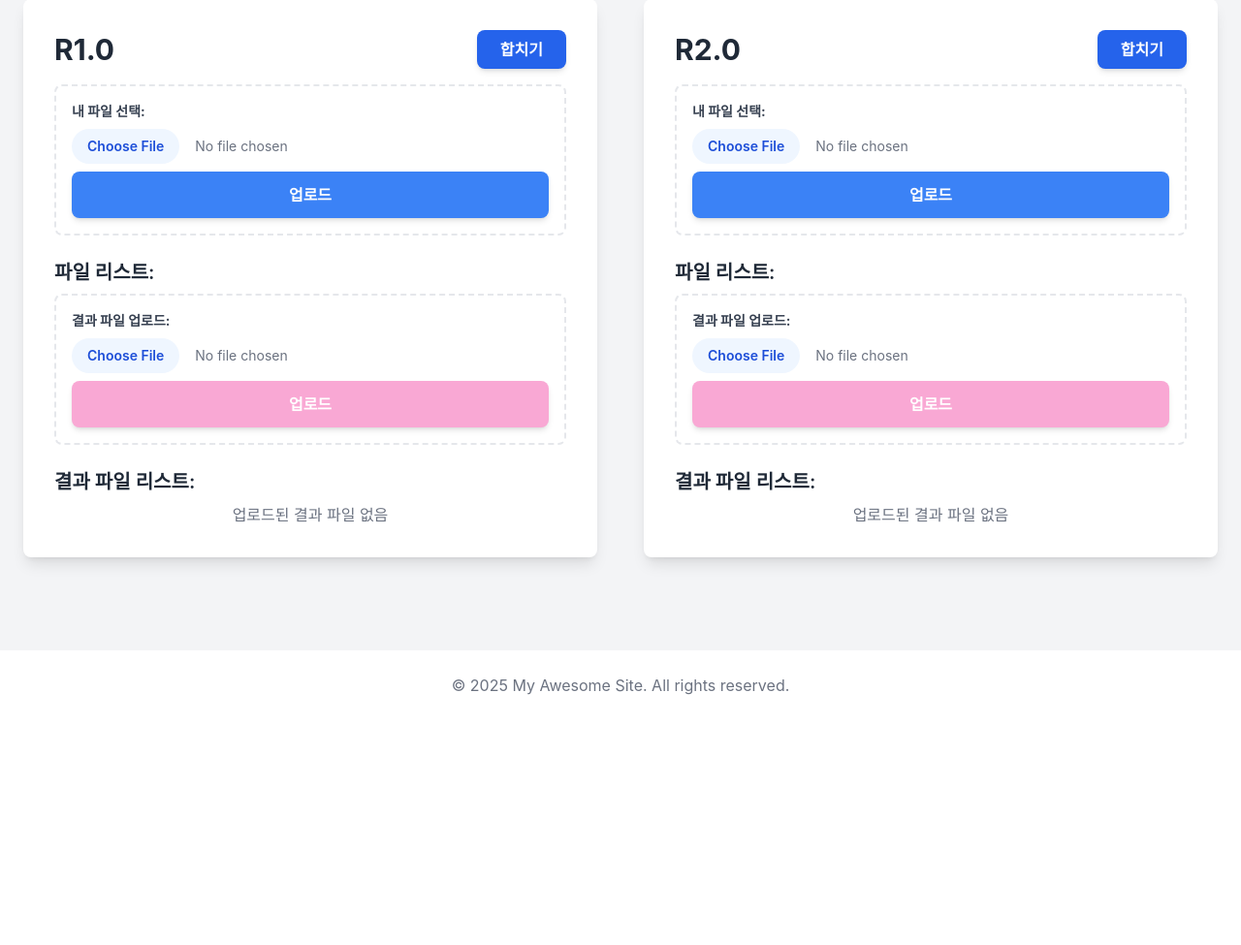
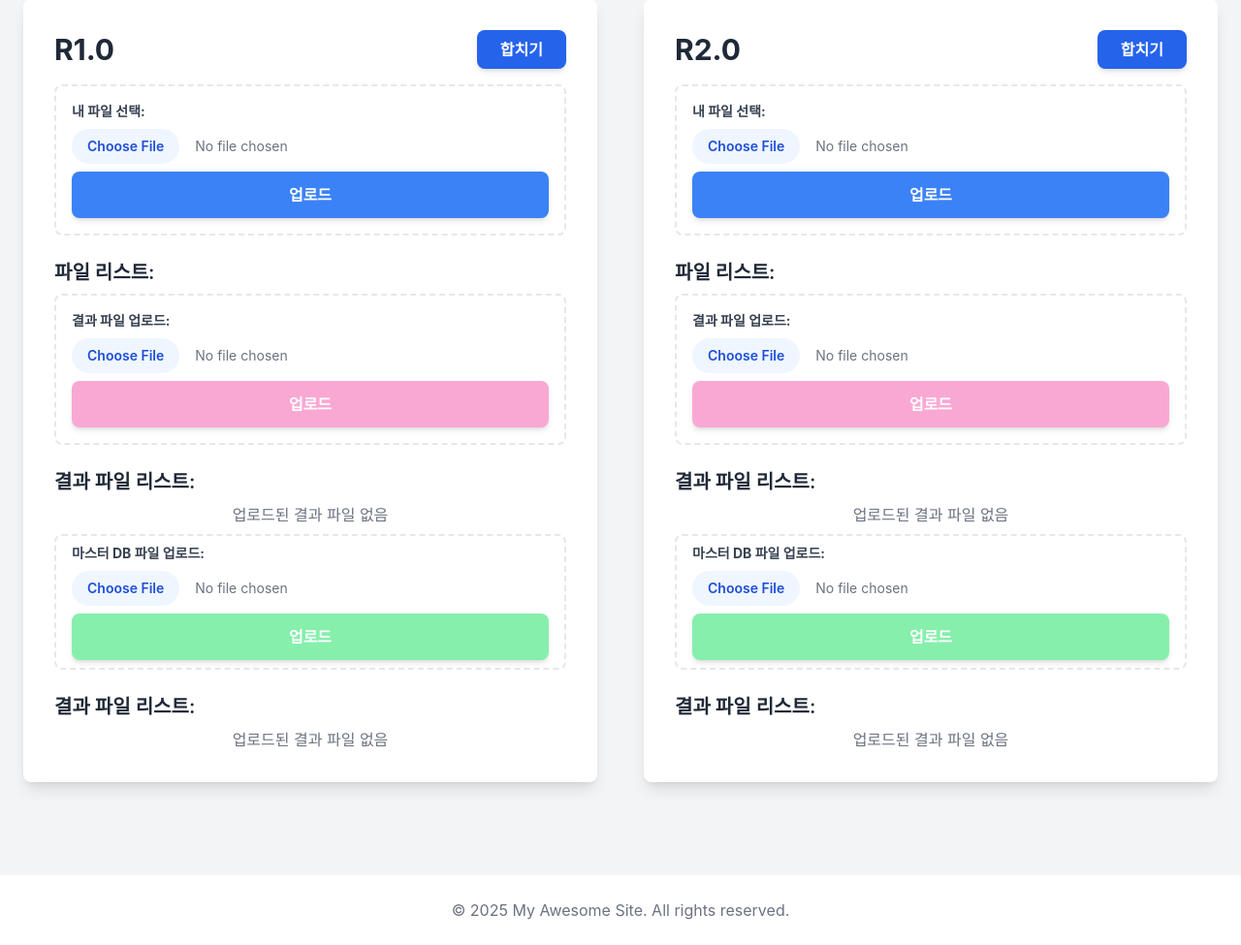
Before and after one commit to yibre/ExcelMergeSite, a FastAPI app: page / in a window 1280 px wide. Shown: the part 235-1210 px from the top of the page at 97% size. Before the commit the page ends 952 px from the top, so only its background shows below. Run offline with FastAPI, Linux system fonts and the light colour scheme; some libraries are stand-ins or nearby versions.

Commit message:
[FEAT] upload masterdb 함수 만드는 중

```diff
--- a/routers/api.py
+++ b/routers/api.py
@@ -20,6 +20,7 @@ os.makedirs(UPLOADS_DIR, exist_ok=True)
 for version in VERSIONS:
     os.makedirs(os.path.join(UPLOADS_DIR, version), exist_ok=True)
     os.makedirs(os.path.join(UPLOADS_DIR, version, "results"), exist_ok=True)
+    os.makedirs(os.path.join(UPLOADS_DIR, version, "masterdb"), exist_ok=True)
 
 router = APIRouter()
 templates = Jinja2Templates(directory="templates")
@@ -76,12 +77,18 @@ async def read_home(request: Request, client_ip: str = Depends(verify_ip_whiteli
         # results 폴더의 파일 리스트 가져오기
         results_files1 = os.listdir(UPLOADS_DIR+"/ver1/results")
         results_files2 = os.listdir(UPLOADS_DIR+"/ver2/results")
+
+        # masterdb 폴더의 파일 리스트 가져오기
+        masterdb_files1 = os.listdir(UPLOADS_DIR+"/ver1/masterdb")
+        masterdb_files2 = os.listdir(UPLOADS_DIR+"/ver2/masterdb")
     except OSError:
         template_file = None
         data_files1 = []
         data_files2 = []
         results_files1 = []
         results_files2 = []
+        masterdb_files1 = []
+        masterdb_files2 = []
 
     # 삭제 가능 여부 판단 (일반 데이터 파일만)
     deletable_files1 = {f: check_file_owner("ver1", f, client_ip) for f in data_files1}
@@ -99,7 +106,9 @@ async def read_home(request: Request, client_ip: str = Depends(verify_ip_whiteli
         "results_files2": results_files2, # ver2/results에 올라간 파일 리스트
         "master_merge_filename": MASTER_MERGE_FILENAME,
         "deletable_files1": deletable_files1,
-        "deletable_files2": deletable_files2
+        "deletable_files2": deletable_files2,
+        "masterdb_files1": masterdb_files1,
+        "masterdb_files2": masterdb_files2
     }
     return templates.TemplateResponse("home.html", context)
 
@@ -141,9 +150,6 @@ async def handle_upload(
     file: UploadFile = File(...),
     client_ip: str = Depends(verify_ip_whitelist)
 ):
-    """
-    This endpoint handles the data file uploads.
-    """
     file_path = os.path.join(get_version_dir(version), file.filename)
     # Prevent overwriting the template with a data file of the same name
     if file.filename == TEMPLATE_FILENAME:
@@ -154,6 +160,20 @@ async def handle_upload(
     # IP 등록
     register_file_owner(version, file.filename, client_ip)
 
+    return RedirectResponse(url="/", status_code=303)
+
+
+# 마스터 DB 업로드
+@router.post("/upload/{version}/masterdb", response_class=RedirectResponse)
+async def upload_masterdb(
+    version: str,
+    file: UploadFile = File(...),
+):
+    file_path = os.path.join(get_version_dir(version), file.filename)
+    master_dir = os.path.join(get_version_dir(version), "masterdb")
+    file_path = os.path.join(master_dir, filename)
+    with open(file_path, "wb") as buffer:
+        shutil.copyfileobj(file.file, buffer)
     return RedirectResponse(url="/", status_code=303)
 
 
@@ -194,7 +214,6 @@ async def handle_delete(
         except OSError as e:
             print(f"Error deleting file {filename}: {e}")
     return RedirectResponse(url="/", status_code=303)
-
 
 
 @router.get("/merge/{version}", response_class=FileResponse)
--- a/templates/home.html
+++ b/templates/home.html
@@ -119,6 +119,44 @@
                 <p class="text-center text-gray-500">업로드된 결과 파일 없음</p>
             {% endif %}
 
+             <!-- 마스터 DB 파일 업로드 -->
+            <form action="/upload/{{version}}/masterdb" method="post" enctype="multipart/form-data" class="mb-6 p-4 py-2 my-2 border-2 border-dashed rounded-lg">
+                <div class="mb-2">
+                    <label for="data_file" class="block text-gray-700 text-sm font-bold mb-2">마스터 DB 파일 업로드:</label>
+                    <input type="file" name="file" id="data_file" required
+                        class="block w-full text-sm text-gray-500
+                                file:mr-4 file:py-2 file:px-4
+                                file:rounded-full file:border-0
+                                file:text-sm file:font-semibold
+                                file:bg-blue-50 file:text-blue-700
+                                hover:file:bg-blue-100"
+                        accept=".xlsx, .xls, .csv, .zip">
+                </div>
+                <button type="submit"
+                        class="w-full px-6 py-3 bg-green-300 text-white font-semibold rounded-lg shadow-md hover:bg-green-400 transition-colors">
+                    업로드
+                </button>
+            </form>
+
+            <h2 class="text-xl font-semibold mb-2">결과 파일 리스트:</h2>
+            {% set current_results = masterdb_files1 if version == "ver1" else masterdb_files2 %}
+            {% if current_results %}
+                <ul class="space-y-3">
+                    {% for file in current_results %}
+                    {% if file.endswith('.xlsx') or file.endswith('.xls') %}
+                    <li class="flex items-center justify-between bg-gray-50 p-3 rounded-md hover:bg-gray-100">
+                        <span class="font-mono text-gray-700 truncate pr-2">{{ file }}</span>
+                        <div class="flex items-center space-x-2 flex-shrink-0">
+                            <a href="/download/{{version}}/masterdb/{{ file }}" class="px-3 py-1 bg-green-500 text-white text-sm font-semibold rounded-full hover:bg-green-600">다운</a>
+                           </div>
+                    </li>
+                    {% endif %}
+                    {% endfor %}
+                </ul>
+            {% else %}
+                <p class="text-center text-gray-500">업로드된 결과 파일 없음</p>
+            {% endif %}
+
         </div>
     {% endfor %}
 </div>
```
